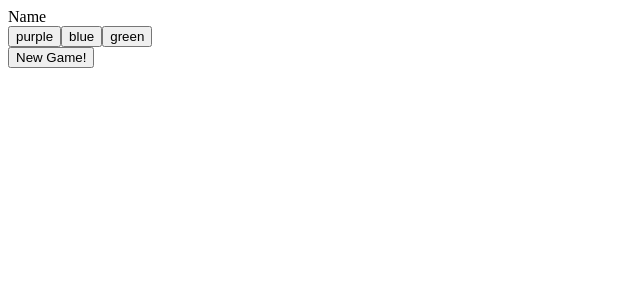
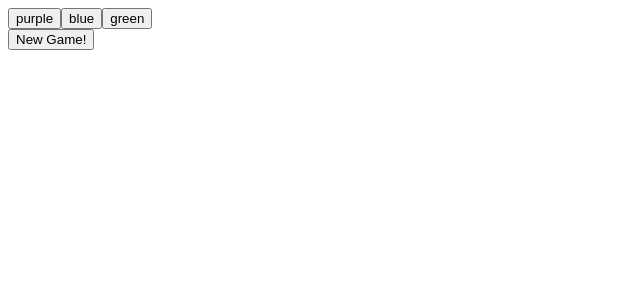
Before and after one commit to KseniaAK/Minesweeper, a React app: page / in a window 1280 px wide. Shown: the top 300 px of the page, without its empty margins (0-640 px from the left). Built offline with nearby package versions, Linux system fonts and the light colour scheme; the HTML template or start-up script is replaced by a standard one.

Commit message:
take out unnecessary user info

```diff
--- a/src/components/App.js
+++ b/src/components/App.js
@@ -1,5 +1,4 @@
 import React, { Component } from 'react'
-import UserInfo from '../containers/UserInfo'
 import ColorOptions from '../components/ColorOptions'
 import Board from '../containers/Board'
 import NewGameButton from '../containers/NewGameButton'
@@ -8,7 +7,6 @@ export default class App extends Component {
   render() {
     return (
       <div className='app'>
-        <UserInfo />
         <ColorOptions />
         <NewGameButton />
         <Board />
```
